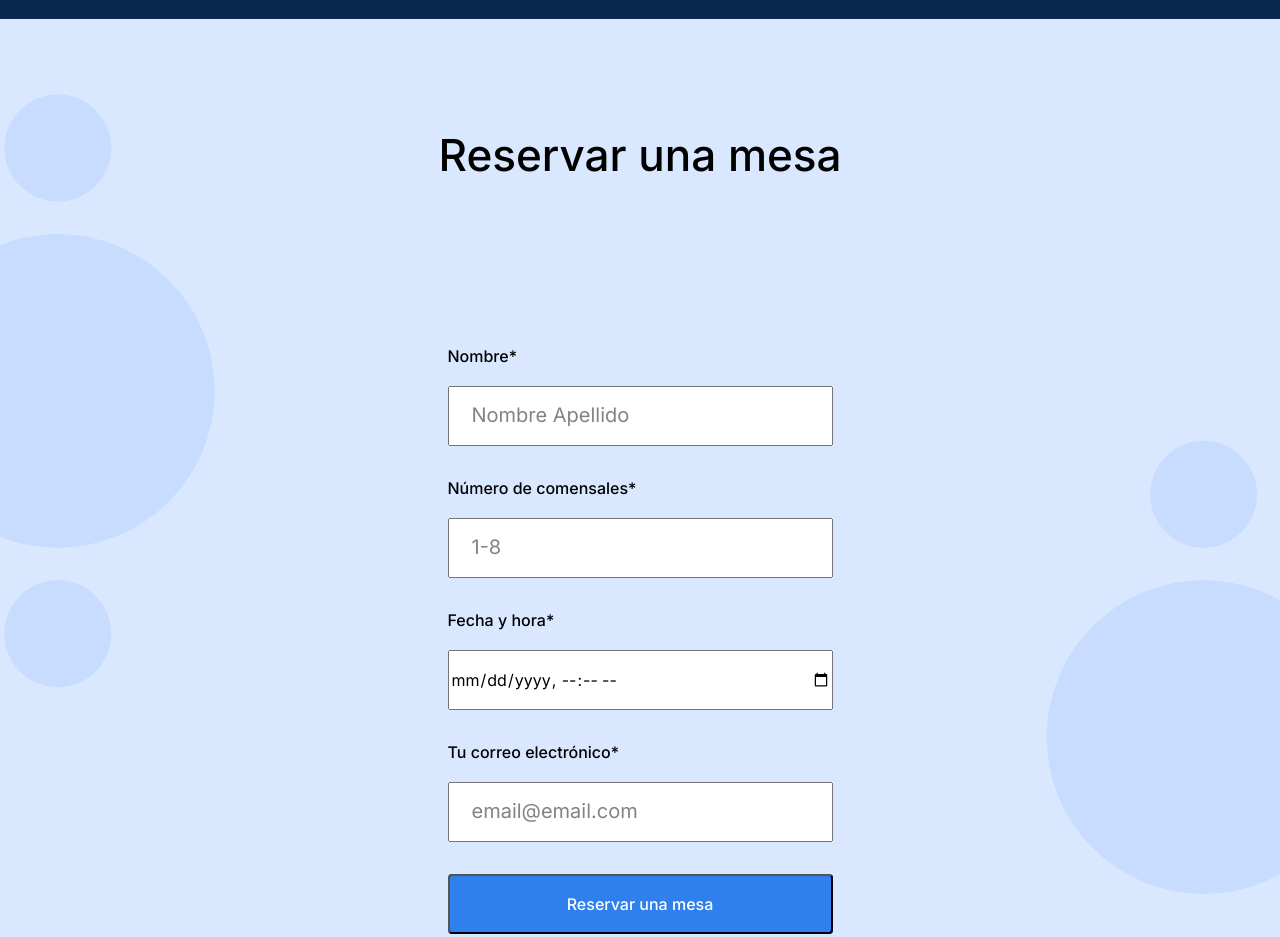
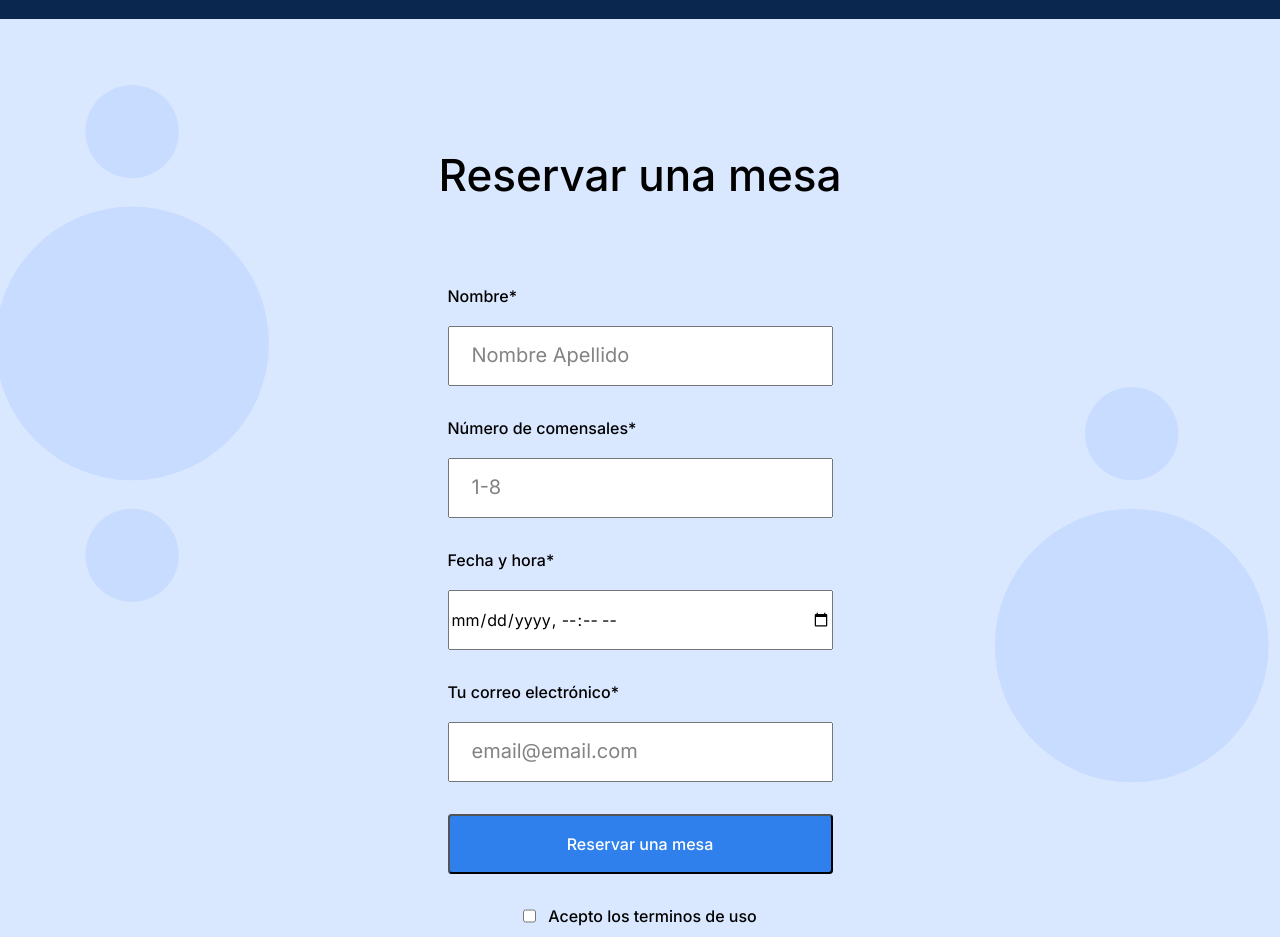
Before and after one commit to daniela46/web_project_coffeeshop, a plain HTML site: page index.html in a window 1280 px wide. Shown: the part 1820-2757 px from the top of the page. Drawn offline with Linux system fonts and the light colour scheme; a web font is replaced by a local one.

Commit message:
correcion de error

```diff
--- a/styles/styles.css
+++ b/styles/styles.css
@@ -219,7 +219,7 @@
 }
 
 .reservation__title {
-  margin-top: 80px;
+  margin-top: 100px;
   margin-bottom: 80px;
   margin-right: auto;
   margin-left: auto;
@@ -230,11 +230,6 @@
   font-weight: 500;
   font-size: 44px;
   line-height: 52px;
-}
-
-.reservation__form {
-  margin-top: 80px;
-  margin-bottom: 80px;
 }
 
 .form {
```
